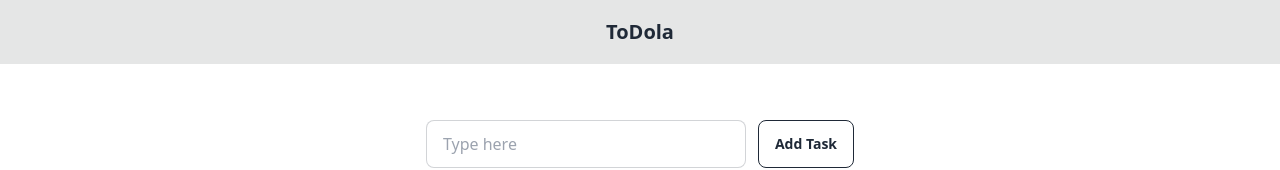
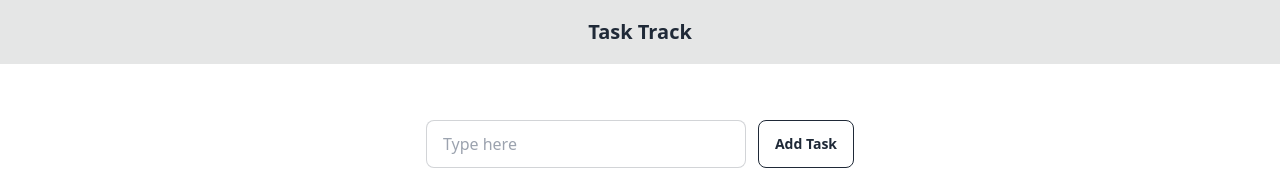
Before and after one commit to Farothtc/todo-next, a Next.js app: page / in a window 1280 px wide. Shown: the top 170 px of the page. Built offline with nearby package versions, Linux system fonts and the light colour scheme.

Commit message:
Name fix at Nav

```diff
--- a/src/app/components/Nav.jsx
+++ b/src/app/components/Nav.jsx
@@ -5,7 +5,7 @@ export function Nav() {
     <>
       <div className="navbar text-center justify-center bg-base-300">
         <Link className="btn btn-ghost text-xl" href={"/"}>
-          ToDola
+          Task Track
         </Link>
       </div>
     </>
```
